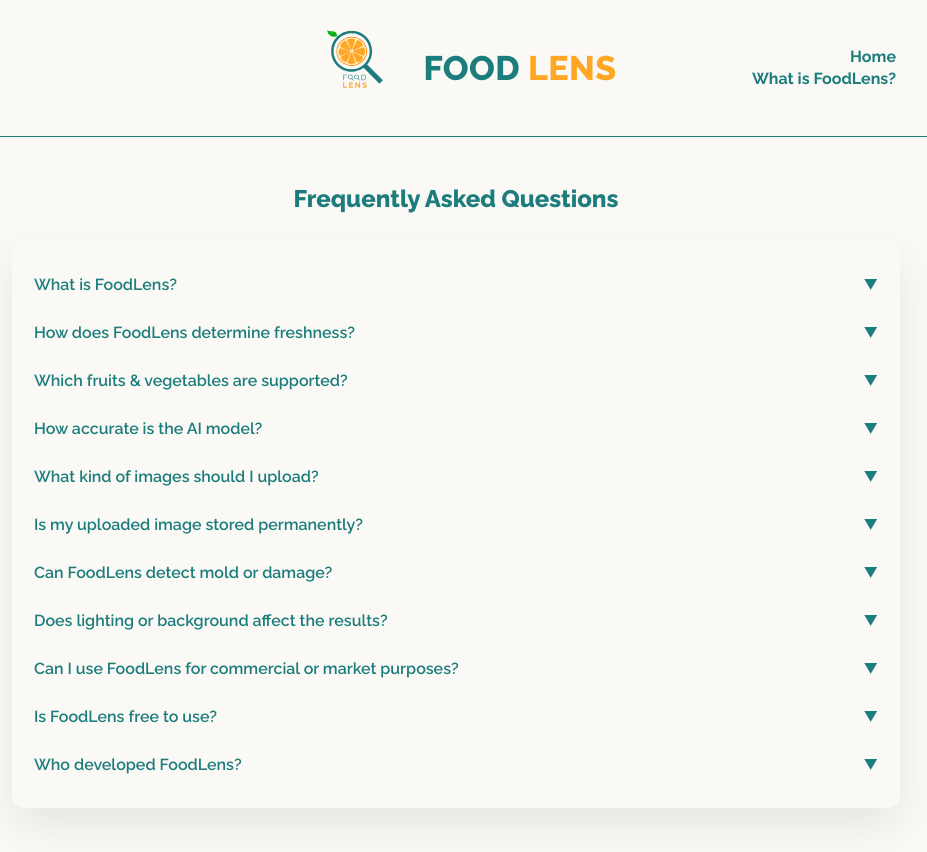
After one commit to chapizzy/infx-490-team-3, a Django app: page /faq/ in a window 1280 px wide. The commit adds this page. Shown: the whole page, without its empty margins (184-1111 px from the left). Run offline with Django 5.2, Linux system fonts and the light colour scheme.

Commit message:
added faq section

```diff
--- /dev/null
+++ b/static/css/faq.css
@@ -0,0 +1,176 @@
+/* =========================
+   FoodLens Design Tokens
+   ========================= */
+:root{
+  --bg:           #faf9f6;
+  --primary-teal: #1c7d7c;
+  --accent-orange:#ffa724;
+  --leaf-green:   #08af0f;
+  --text:         #1f2a2a;
+
+  --radius-md: 12px;
+  --shadow-lg: 0 18px 40px rgba(0,0,0,.08);
+
+  --font-title: "Raleway", system-ui, -apple-system, "Segoe UI", Roboto, Arial, sans-serif;
+  --font-body:  "Open Sans", system-ui, -apple-system, "Segoe UI", Roboto, Arial, sans-serif;
+}
+
+/* ===== Base ===== */
+*{ box-sizing: border-box; }
+body{
+  margin: 0;
+  background: var(--bg);
+  color: var(--text);
+  font-family: var(--font-body);
+  line-height: 1.5;
+}
+
+/* =========================================
+   HEADER (Copied EXACTLY from your request)
+   ========================================= */
+.site-header {
+  background: #faf9f6;
+  color: #1c7d7c;
+  padding: 8px 0;
+  border-bottom: 1px solid #1c7d7c;
+  position: relative;
+}
+
+.header-inner {
+  max-width: 920px;
+  margin: 0 auto;
+  padding: 0 12px;
+  display: flex;
+  align-items: center;
+  justify-content: center;
+  position: relative;
+}
+
+.brand {
+  display: flex;
+  align-items: center;
+  justify-content: center;
+  gap: 8px;
+  font-family: var(--font-title);
+  font-weight: 800;
+  letter-spacing: 0.4px;
+  font-size: 34px;
+}
+
+.logo {
+  height: 120px;
+  width: auto;
+  display: block;
+}
+
+.brand span:first-child { color: #1c7d7c; }
+.brand .orange { color: var(--accent-orange); }
+
+.nav-links {
+  position: absolute;
+  right: 20px;
+  top: 50%;
+  transform: translateY(-50%);
+  display: flex;
+  align-items: flex-end;
+  flex-direction: column;
+  gap: 6px
+}
+
+.nav-link {
+  color: #1c7d7c;
+  font-family: var(--font-title);
+  font-weight: 700;
+  font-size: 16px;
+  text-decoration: none;
+  line-height: 1;
+  transition: color 0.2s ease;
+}
+
+.nav-link:hover {
+  color: var(--accent-orange);
+}
+
+/* ===== Page Layout ===== */
+.container{
+  max-width: 920px;
+  margin: 44px auto;
+  padding: 0 16px;
+}
+
+.page-title{
+  text-align: center;
+  font-family: var(--font-title);
+  font-weight: 800;
+  color: var(--primary-teal);
+  margin-bottom: 24px;
+}
+
+/* ===== FAQ Box ===== */
+.faq-list{
+  background: var(--bg);
+  border-radius: var(--radius-md);
+  box-shadow: var(--shadow-lg);
+  padding: 20px 22px;
+}
+
+/* ===== Individual FAQ Items ===== */
+.faq-item + .faq-item{
+  border-top: 1px solid #faf9f6;
+}
+
+/* ===== Accordion Question Button ===== */
+.faq-question{
+  width: 100%;
+  padding: 14px 0;
+  background: none;
+  border: none;
+  text-align: left;
+  cursor: pointer;
+
+  font-family: var(--font-title);
+  font-size: 16px;
+  font-weight: 600;
+  color: var(--primary-teal);
+
+  display: flex;
+  justify-content: space-between;
+  align-items: center;
+}
+
+.faq-question::after{
+  content: "▼";
+  font-size: 14px;
+  transition: transform 0.2s ease;
+}
+
+.faq-question.active::after{
+  transform: rotate(180deg);
+}
+
+/* ===== Accordion Answer ===== */
+.faq-answer{
+  max-height: 0;
+  overflow: hidden;
+  transition: max-height 0.3s ease;
+}
+
+.faq-answer p,
+.faq-answer ul{
+  margin: 0;
+  padding: 0 0 14px;
+  font-size: 15px;
+  line-height: 1.6;
+  color: var(--accent-orange);
+}
+
+.faq-answer ul{
+  padding-left: 20px;
+}
+
+/* ===== Responsive Tweaks ===== */
+@media (max-width: 520px) {
+  .brand{ font-size: 22px; }
+  .logo{ height: 80px; }
+  .nav-link{ font-size: 13px; }
+}
--- a/static/css/home.css
+++ b/static/css/home.css
@@ -76,7 +76,9 @@ body{
   top: 50%;
   transform: translateY(-50%);
   display: flex;
-  align-items: center;
+  align-items: flex-end;
+  flex-direction: column;
+  gap: 6px;
 }
 
 .nav-link {
--- /dev/null
+++ b/ui/templates/ui/faq.html
@@ -0,0 +1,203 @@
+{% load static %}
+<!DOCTYPE html>
+<html lang="en">
+<head>
+  <meta charset="UTF-8">
+  <title>FoodLens – FAQ</title>
+  <link href="https://fonts.googleapis.com/css2?family=Open+Sans:ital,wght@0,400;0,600;1,400&family=Raleway:wght@600;700;800&display=swap" rel="stylesheet">
+  <link rel="stylesheet" href="{% static 'css/faq.css' %}">
+</head>
+<body>
+  <header class="site-header">
+    <div class="header-inner">
+      <div class="brand">
+        <img class="logo" src="{% static 'assets/logo.svg' %}" alt="FoodLens logo">
+        <span>FOOD</span><span class="orange">LENS</span>
+      </div>
+
+      <nav class="nav-links">
+        <a href="{% url 'home' %}" class="nav-link">Home</a>
+        <a href="{% url 'what_is_foodlens' %}" class="nav-link">What is FoodLens?</a>
+      </nav>
+    </div>
+  </header>
+
+  <main class="container">
+    <h2 class="page-title">Frequently Asked Questions</h2>
+
+    <div class="faq-list">
+
+      <!-- 1 -->
+      <div class="faq-item">
+        <button class="faq-question">What is FoodLens?</button>
+        <div class="faq-answer">
+          <p>
+            FoodLens is an AI-powered tool that analyzes images of fruits &amp; vegetables
+            to estimate their freshness or rottenness. By using computer vision, it helps
+            users identify produce quality before purchase or consumption.
+          </p>
+        </div>
+      </div>
+
+      <!-- 2 -->
+      <div class="faq-item">
+        <button class="faq-question">How does FoodLens determine freshness?</button>
+        <div class="faq-answer">
+          <p>
+            When you upload an image, our trained AI model analyzes color, texture, and
+            visual features unique to each type of produce. It then generates a freshness
+            score based on patterns it learned from thousands of labeled images.
+          </p>
+        </div>
+      </div>
+
+      <!-- 3 -->
+      <div class="faq-item">
+        <button class="faq-question">Which fruits &amp; vegetables are supported?</button>
+        <div class="faq-answer">
+          <p>Currently, FoodLens can analyze:</p>
+          <ul>
+            <li>Apples</li>
+            <li>Bananas</li>
+            <li>Bell Peppers</li>
+            <li>Bitter Gourds</li>
+            <li>Cucumbers</li>
+            <li>Okras</li>
+            <li>Oranges</li>
+            <li>Potatoes</li>
+            <li>Tomatoes</li>
+          </ul>
+          <p>We plan to expand to more items in future versions.</p>
+        </div>
+      </div>
+
+      <!-- 4 -->
+      <div class="faq-item">
+        <button class="faq-question">How accurate is the AI model?</button>
+        <div class="faq-answer">
+          <p>
+            Our model achieves an average accuracy of 85–90%, depending on lighting
+            conditions and image clarity. Continuous training and dataset updates help
+            improve accuracy over time.
+          </p>
+        </div>
+      </div>
+
+      <!-- 5 -->
+      <div class="faq-item">
+        <button class="faq-question">What kind of images should I upload?</button>
+        <div class="faq-answer">
+          <p>For best results:</p>
+          <ul>
+            <li>Use natural lighting (avoid harsh shadows).</li>
+            <li>Place the produce on a plain background.</li>
+            <li>Ensure the entire fruit or vegetable is visible in the frame.</li>
+          </ul>
+        </div>
+      </div>
+
+      <!-- 6 -->
+      <div class="faq-item">
+        <button class="faq-question">Is my uploaded image stored permanently?</button>
+        <div class="faq-answer">
+          <p>
+            No. FoodLens only stores your image if you choose to provide feedback on the
+            model’s prediction. If you don’t provide feedback, your image is automatically
+            deleted after processing.
+          </p>
+          <p>
+            When you do provide feedback, your image is linked to your account so that our
+            team can contact you if follow-up questions arise or if we need clarification
+            to help improve model accuracy.
+          </p>
+        </div>
+      </div>
+
+      <!-- 7 -->
+      <div class="faq-item">
+        <button class="faq-question">Can FoodLens detect mold or damage?</button>
+        <div class="faq-answer">
+          <p>
+            Yes, to a certain extent. The AI can recognize surface-level defects such as
+            bruises, mold, or discoloration that typically indicate spoilage. However, it
+            cannot detect internal issues that are not visible from the outside.
+          </p>
+        </div>
+      </div>
+
+      <!-- 8 -->
+      <div class="faq-item">
+        <button class="faq-question">Does lighting or background affect the results?</button>
+        <div class="faq-answer">
+          <p>
+            Yes. Extremely dark or overly bright lighting may reduce accuracy. We recommend
+            photographing your produce under natural indoor or outdoor lighting against a
+            neutral background.
+          </p>
+        </div>
+      </div>
+
+      <!-- 9 -->
+      <div class="faq-item">
+        <button class="faq-question">Can I use FoodLens for commercial or market purposes?</button>
+        <div class="faq-answer">
+          <p>
+            Not yet. FoodLens is currently designed for testing, research, and educational
+            use only. However, future versions are planned for integration into commercial
+            and market environments to help automate quality control, improve inventory
+            management, reduce labor costs, and minimize both the environmental and
+            financial impact of food waste.
+          </p>
+        </div>
+      </div>
+
+      <!-- 10 -->
+      <div class="faq-item">
+        <button class="faq-question">Is FoodLens free to use?</button>
+        <div class="faq-answer">
+          <p>
+            Every user receives 3 free uploads without an account. After those initial
+            uploads, you’ll be asked to create a free account to continue using FoodLens.
+          </p>
+          <p>
+            Only the feedback you provide is saved to your account, which includes your
+            uploaded image, the AI model’s prediction results, and your input or comments
+            about the outcome. This allows you to track your past feedback and helps our
+            team continue improving FoodLens accuracy.
+          </p>
+        </div>
+      </div>
+
+      <!-- 11 -->
+      <div class="faq-item">
+        <button class="faq-question">Who developed FoodLens?</button>
+        <div class="faq-answer">
+          <p>
+            FoodLens was created by a team of five senior students at the University of
+            Louisiana at Lafayette. Each team member contributed a different area of
+            expertise including AI development, data integration, UI/UX design, frontend
+            development, and database management to build a user-friendly, AI-powered tool
+            that helps people assess the freshness of their produce.
+          </p>
+        </div>
+      </div>
+
+    </div>
+  </main>
+
+  <script>
+    // Simple accordion behavior
+    document.querySelectorAll(".faq-question").forEach(btn => {
+      btn.addEventListener("click", () => {
+        btn.classList.toggle("active");
+        const panel = btn.nextElementSibling;
+        if (panel.style.maxHeight) {
+          panel.style.maxHeight = null;
+        } else {
+          panel.style.maxHeight = panel.scrollHeight + "px";
+        }
+      });
+    });
+  </script>
+</body>
+</html>
--- a/ui/templates/ui/home.html
+++ b/ui/templates/ui/home.html
@@ -80,6 +80,7 @@
       </div>
       <nav class="nav-links">
         <a href="{% url 'what_is_foodlens' %}" class="nav-link">What is FoodLens?</a>
+        <a href="{% url 'faq' %}" class="nav-link">FAQ</a>
       </nav>
     </div>
   </header>
--- a/ui/templates/ui/what_is_foodlens.html
+++ b/ui/templates/ui/what_is_foodlens.html
@@ -17,6 +17,7 @@
 
       <nav class="nav-links">
         <a href="{% url 'home' %}" class="nav-link">Back to Home</a>
+        <a href="{% url 'faq' %}" class="nav-link">FAQ</a>
       </nav>
     </div>
   </header>
--- a/ui/urls.py
+++ b/ui/urls.py
@@ -9,4 +9,5 @@ urlpatterns = [
     path('get_instruction_popup_state/', views.get_instruction_popup_state, name='get_instruction_popup_state'),
     path('ajax-login/', views.ajax_login, name='ajax_login'),
     path('ajax-signup/', views.ajax_signup, name='ajax_signup'),
+    path('faq/', views.faq, name="faq"),
 ]
--- a/ui/views.py
+++ b/ui/views.py
@@ -113,6 +113,10 @@ def hide_instruction_popup(request):
 def what_is_foodlens(request):
     return render(request, "ui/what_is_foodlens.html")
 
+# FAQ page view
+def faq(request):
+    return render(request, "ui/faq.html")
+
 
 # Existing feedback view remains unchanged
 @csrf_exempt
```
Also changed, not shown: static/css/what_is_foodlens.css (+23 -24 lines).
